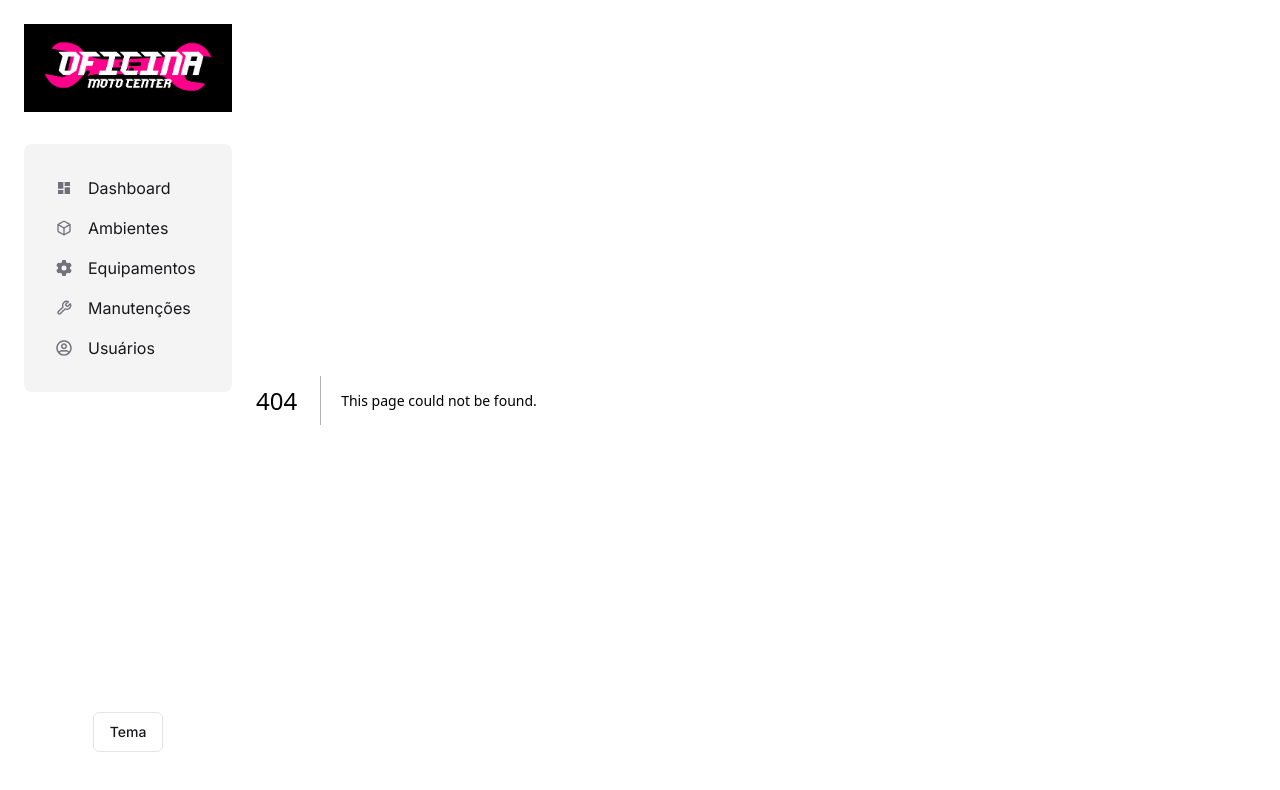
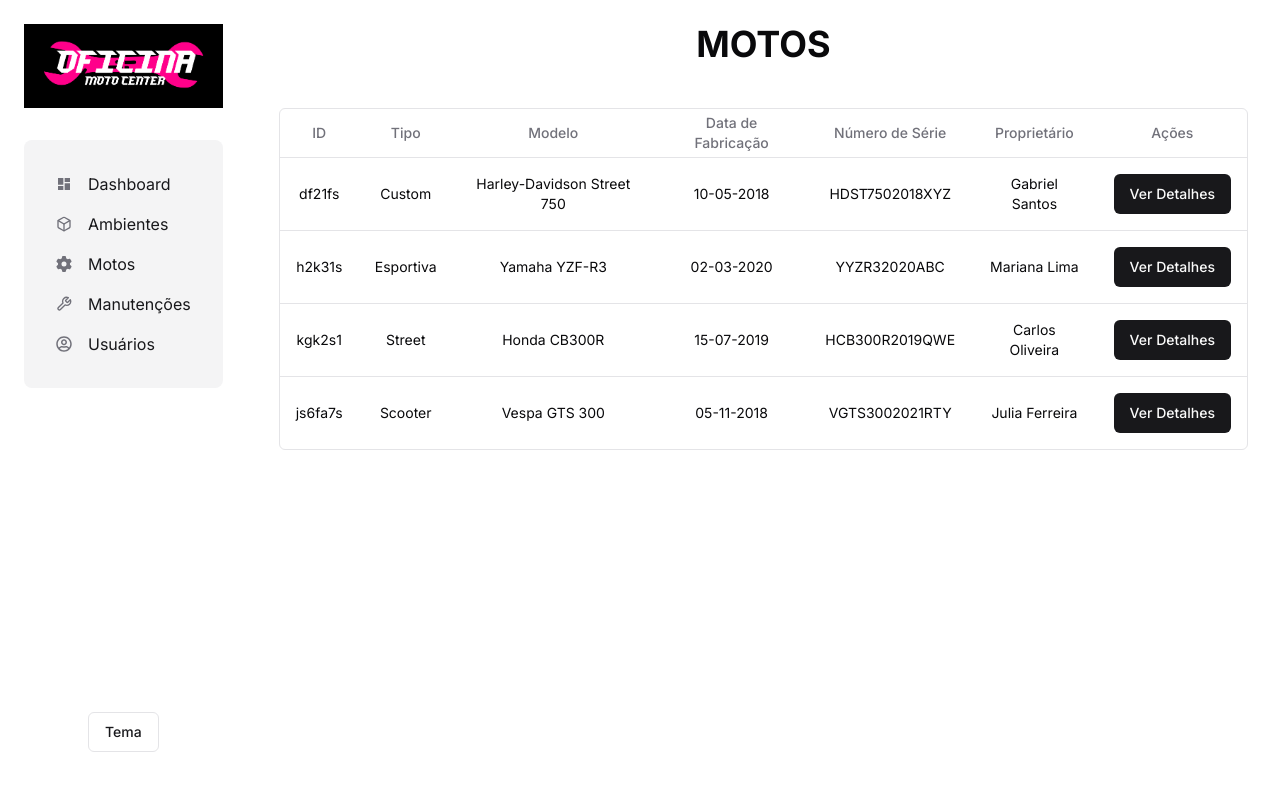
Before and after one commit to GustaOlivr/web-manut-senai, a Next.js app: page /motos in a window 1280 px wide. Before the commit this address had no page. Shown: the top 790 px of the page. Built offline with nearby package versions, Linux system fonts and the light colour scheme.

Commit message:
feat: add motorcycle page and your table

```diff
--- /dev/null
+++ b/src/app/motos/columns.tsx
@@ -0,0 +1,51 @@
+"use client"
+
+import { Button } from "@/components/ui/button"
+import { ColumnDef } from "@tanstack/react-table"
+
+// This type is used to define the shape of our data.
+// You can use a Zod schema here if you want.
+export type Motorcycle = {
+  id: string
+  tipo: "Custom" | "Esportiva" | "Street" | "Scooter" | "Off-Road"
+  modelo: string
+  data_fabricacao:  string
+  numero_serie: string
+  proprietario: string //substitui o campo de localização dos critérios
+}
+
+export const columns: ColumnDef<Motorcycle>[] = [
+  {
+    accessorKey: "id",
+    header: "ID",
+  },
+  {
+    accessorKey: "tipo",
+    header: "Tipo",
+  },
+  {
+    accessorKey: "modelo",
+    header: "Modelo"
+  },
+  {
+    accessorKey: "data_fabricacao",
+    header: "Data de Fabricação",
+  },
+  {
+    accessorKey: "numero_serie",
+    header: "Número de Série",
+  },
+  {
+    accessorKey: "proprietario",
+    header: "Proprietário",
+  },
+  {
+    id: "actions",
+    header: "Ações",
+    cell: ({ row }) => (
+      <Button >
+        Ver Detalhes
+      </Button>
+    )
+  }
+];
--- /dev/null
+++ b/src/app/motos/page.tsx
@@ -0,0 +1,81 @@
+"use client"; // Adicione esta linha
+
+import React from "react";
+import { Motorcycle, columns } from "./columns";
+import { DataTable } from "@/components/ui/data-table";
+import { Button } from "@/components/ui/button";
+import { ModalMaintenanceForm } from "@/components/maintenance-form";
+
+async function getData(): Promise<Motorcycle[]> {
+  // Fetch data from your API here.
+  return [
+    {
+        id: "df21fs",
+        tipo: "Custom",
+        modelo: "Harley-Davidson Street 750",
+        data_fabricacao: "10-05-2018",
+        numero_serie: "HDST7502018XYZ",
+        proprietario: "Gabriel Santos"
+      },
+      {
+        id: "h2k31s",
+        tipo: "Esportiva",
+        modelo: "Yamaha YZF-R3",
+        data_fabricacao: "02-03-2020",
+        numero_serie: "YYZR32020ABC",
+        proprietario: "Mariana Lima"
+      },
+      {
+        id: "kgk2s1",
+        tipo: "Street",
+        modelo: "Honda CB300R",
+        data_fabricacao: "15-07-2019",
+        numero_serie: "HCB300R2019QWE",
+        proprietario: "Carlos Oliveira"
+      },
+      {
+        id: "js6fa7s",
+        tipo: "Scooter",
+        modelo: "Vespa GTS 300",
+        data_fabricacao: "05-11-2018",
+        numero_serie: "VGTS3002021RTY",
+        proprietario: "Julia Ferreira"
+      },
+    // ...
+  ];
+}
+
+export default function Motos() {
+
+  const [data, setData] = React.useState<Motorcycle[]>([]);
+
+  React.useEffect(() => {
+    async function fetchData() {
+      const result = await getData();
+      setData(result);
+    }
+    fetchData();
+  }, []);
+
+  return (
+    <div className="flex flex-col overflow-y-auto w-full">
+      <div className="flex-1 flex">
+        <main className="flex-1 flex flex-col">
+          <h1 className="text-4xl font-bold uppercase w-full p-6 text-center">
+            Motos
+          </h1>
+
+          <div className="container mx-auto py-5">
+            <DataTable columns={columns} data={data} />
+            <div className="flex justify-end mt-4">
+                {/* <Button variant={"muted"}>Cadastrar manutenção</Button> */}
+                {/* <ModalMaintenanceForm></ModalMaintenanceForm> */}
+            </div>
+          </div>
+
+
+        </main>
+      </div>
+    </div>
+  );
+}
--- a/src/components/navbar.tsx
+++ b/src/components/navbar.tsx
@@ -9,7 +9,7 @@
     const links = [
         {target: "/", text: "Dashboard", icon: <MdDashboard className="text-muted-foreground"/>},
         {target: "#", text: "Ambientes", icon: <FiBox className="text-muted-foreground"/>},
-        {target: "#", text: "Equipamentos", icon: <FaGear className="text-muted-foreground"/>},
+        {target: "/motos", text: "Motos", icon: <FaGear className="text-muted-foreground"/>},
         {target: "/manutencoes", text: "Manutenções", icon: <FiTool className="text-muted-foreground"/>},
         {target: "#", text: "Usuários", icon: <FaRegUserCircle className="text-muted-foreground"/>},
     ];
```
